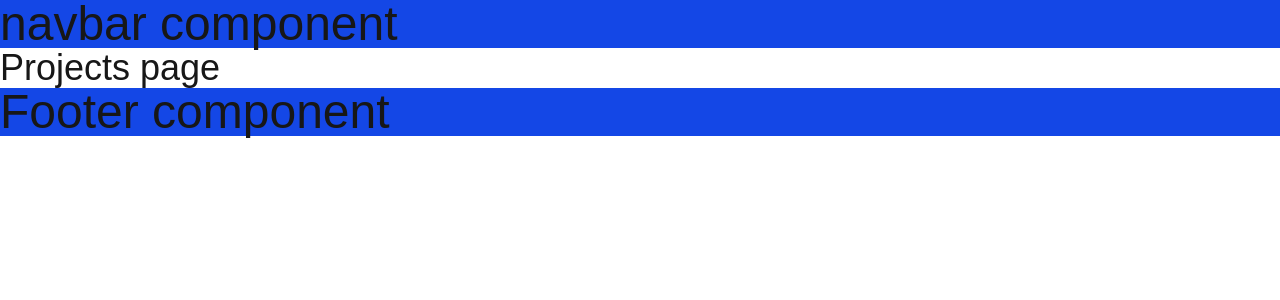
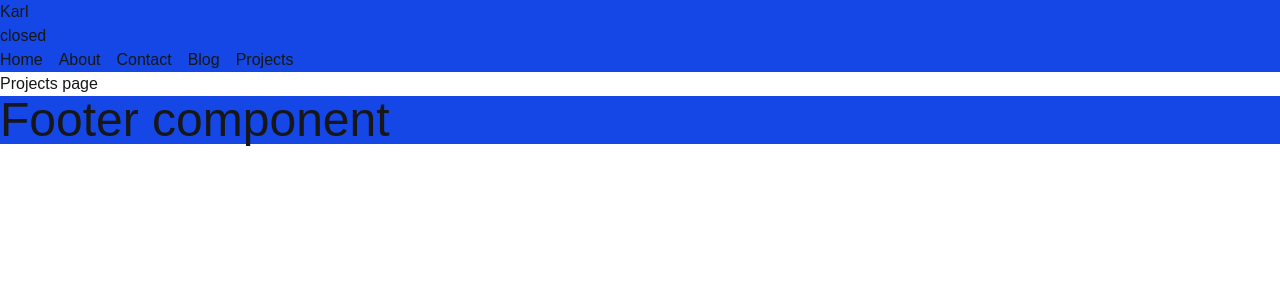
Before and after one commit to Captain-Carl-Larc/kalwenzi, a Next.js app in the folder carl/: page /projects in a window 1280 px wide. Shown: the top 300 px of the page. Built offline with nearby package versions, Linux system fonts and the light colour scheme.

Commit message:
navbar component update

```diff
--- a/carl/src/app/components/navbar.js
+++ b/carl/src/app/components/navbar.js
@@ -1,9 +1,60 @@
+//'use client'
+import Link from 'next/link'
+//import useState from 'react'
+
 function Navbar() {
+    const isOpen = false
     return (
-        <header className="bg-blue-700">
-            <h1 className="text-5xl">
-                navbar component
-            </h1>
+        <header className="bg-blue-700 margin-0 padding-0">
+            <div id="logo-container">
+                <p>
+                    Karl
+                </p>
+            </div>
+            <div>
+               <h2 >
+                {isOpen?'Open':'closed'}
+               </h2>
+            </div>
+            <nav>
+                <ul className='flex flex-col gap-y-2 sm:flex-row sm:gap-x-4 sm:gap-y-2'>
+                    <li>
+                        <Link
+                            href={`/`}
+                        >
+                            Home
+                        </Link>
+                    </li>
+                    <li>
+                        <Link
+                            href={`/about`}
+                        >
+                            About
+                        </Link>
+                    </li>
+                    <li>
+                        <Link
+                            href={`/contact`}
+                        >
+                            Contact
+                        </Link>
+                    </li>
+                    <li>
+                        <Link
+                            href={`/Blog`}
+                        >
+                            Blog
+                        </Link>
+                    </li>
+                    <li>
+                        <Link
+                            href={`/Projects`}
+                        >
+                            Projects
+                        </Link>
+                    </li>
+                </ul>
+            </nav>
         </header>
      );
 }
--- a/carl/src/app/projects/page.js
+++ b/carl/src/app/projects/page.js
@@ -1,8 +1,11 @@
 function Projects() {
     return (
-        <h1 className="text-4xl">
-            Projects page
-        </h1>
+        <div>
+            <h1>
+                Projects page
+            </h1>
+        </div>
+
      );
 }
 
```
Also changed, not shown: carl/package.json (+5 -4 lines), 1 other file (tests, documents, lock files or other folders).
